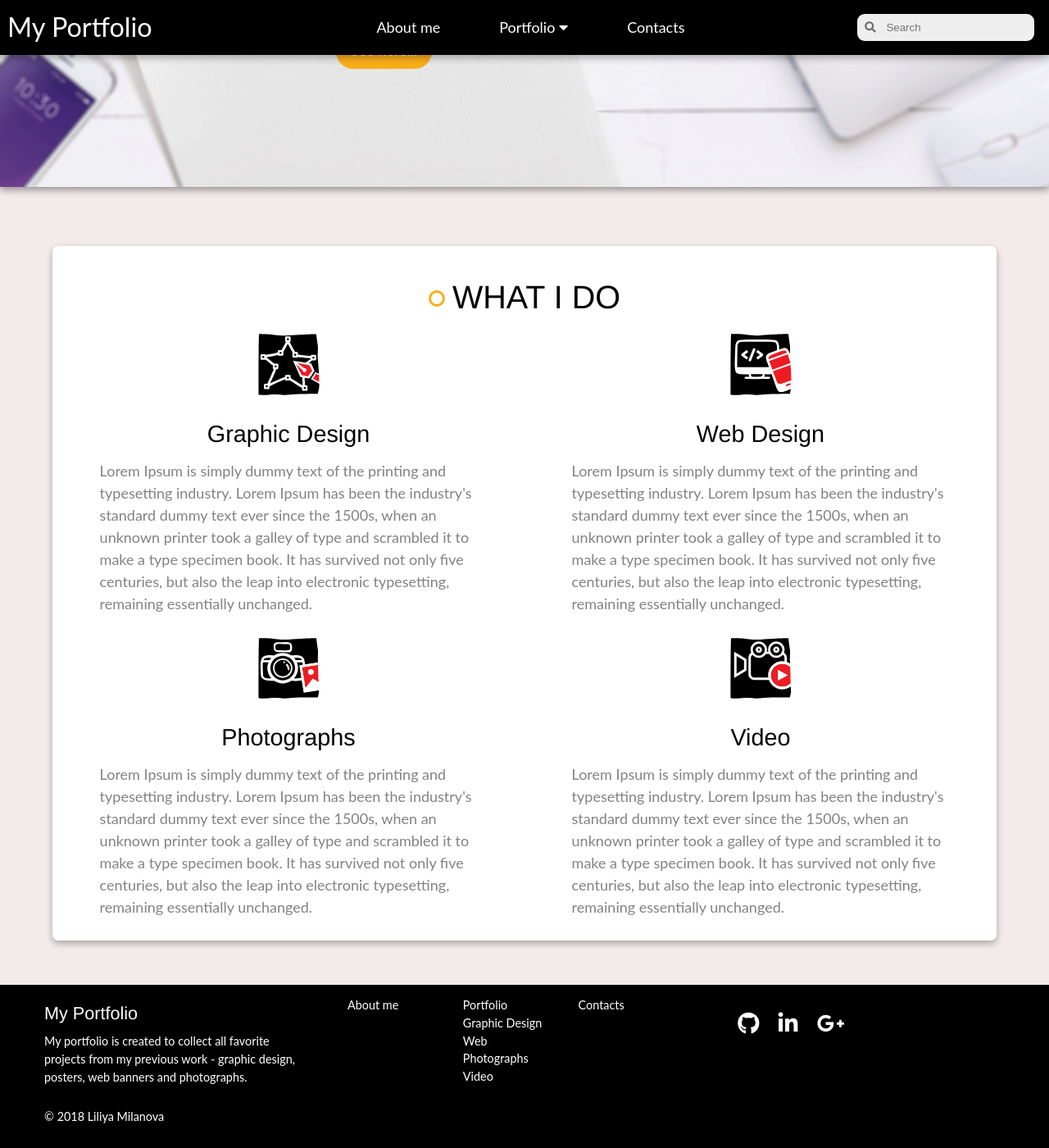
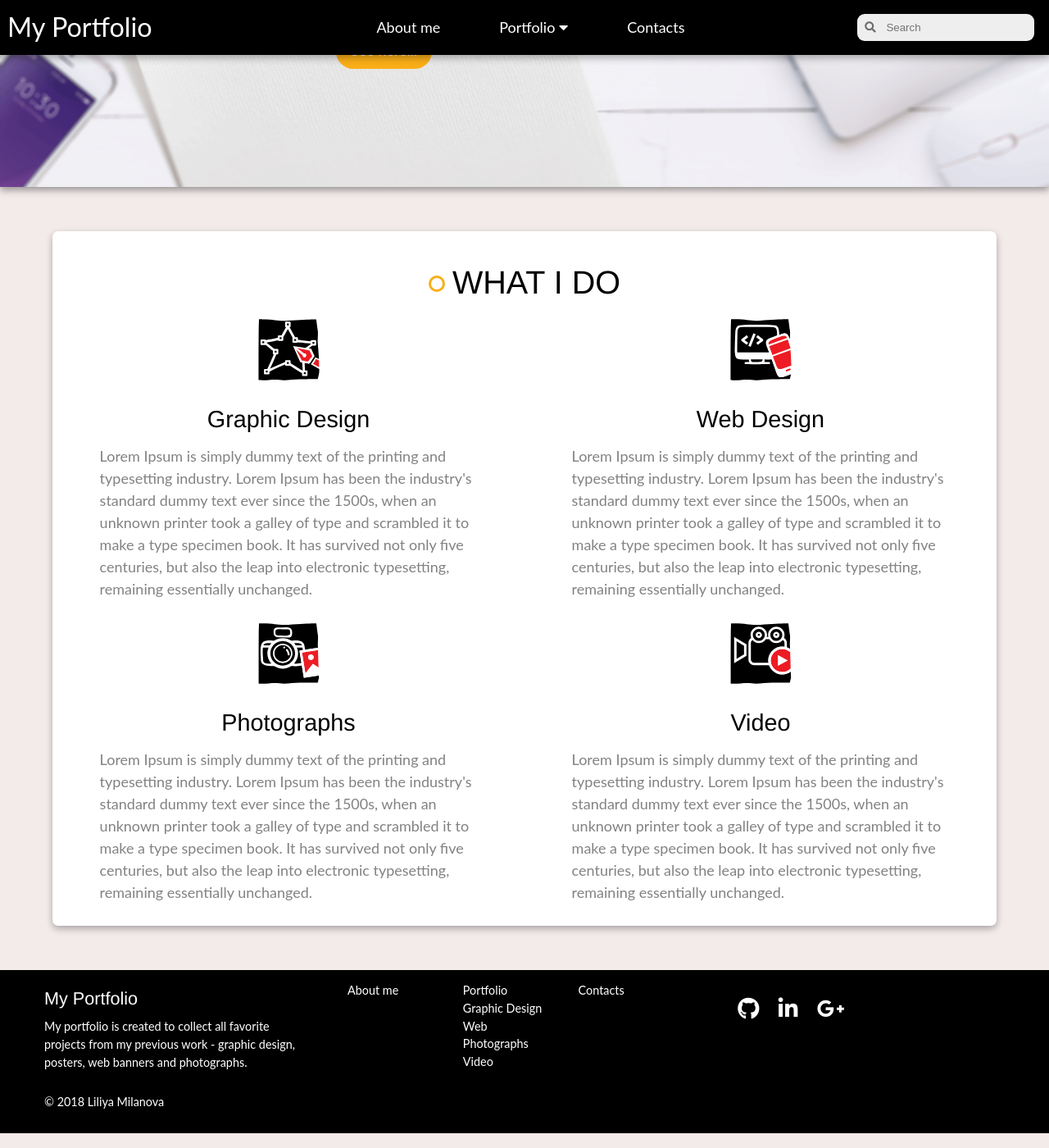
Before and after one commit to LiliyaMilanova/myportfolio, a Jekyll site: the page built from index.html, in a window 1280 px wide and 1400 px high, scrolled down 242 px. Shown: the whole window at 82% size. Built offline with Jekyll 4.4.1, drawn with Linux system fonts in a browser that asks for light colours; nearby versions of some CDN libraries.

Commit message:
Update styles.css

```diff
--- a/css/styles.css
+++ b/css/styles.css
@@ -144,7 +144,6 @@ body {
     display: flex;
     flex-direction: column;
     margin: 3rem auto;
-    margin-top: 4rem;
     align-items: center;
     width: 90%;
     background: rgb(255, 255, 255);
```
